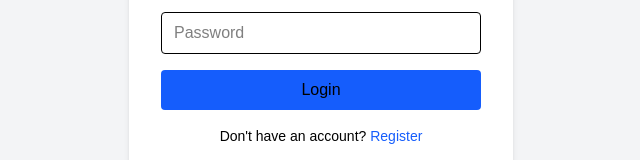
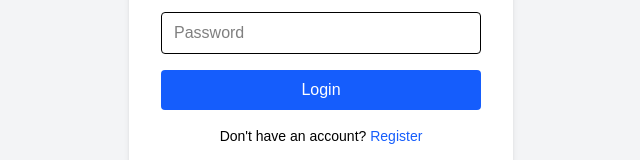
Before and after one commit to mukulsingh94868/gmail_bot, a Next.js app: page / in a window 1280 px wide. Shown: the part 372-532 px from the top of the page, without its empty margins (319-959 px from the left). Built offline with nearby package versions, Linux system fonts and the light colour scheme.

Commit message:
change color

```diff
--- a/src/app/page.js
+++ b/src/app/page.js
@@ -127,7 +127,7 @@ const HRBotApp = () => {
           )}
           <button
             type="submit"
-            className="w-full text-black bg-blue-600 py-2 rounded hover:bg-blue-700"
+            className="w-full text-white bg-blue-600 py-2 rounded hover:bg-blue-700"
           >
             {isLogin ? "Login" : "Register"}
           </button>
```
